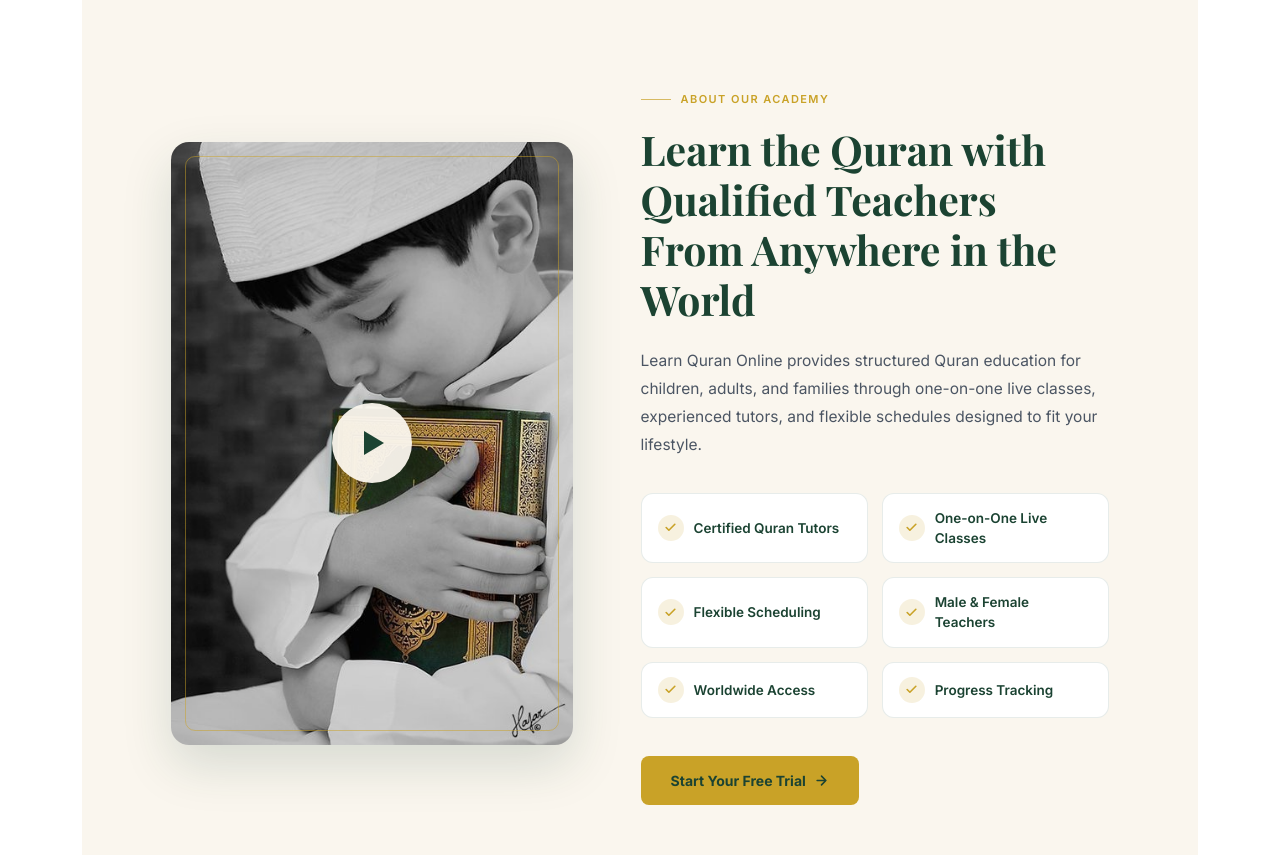
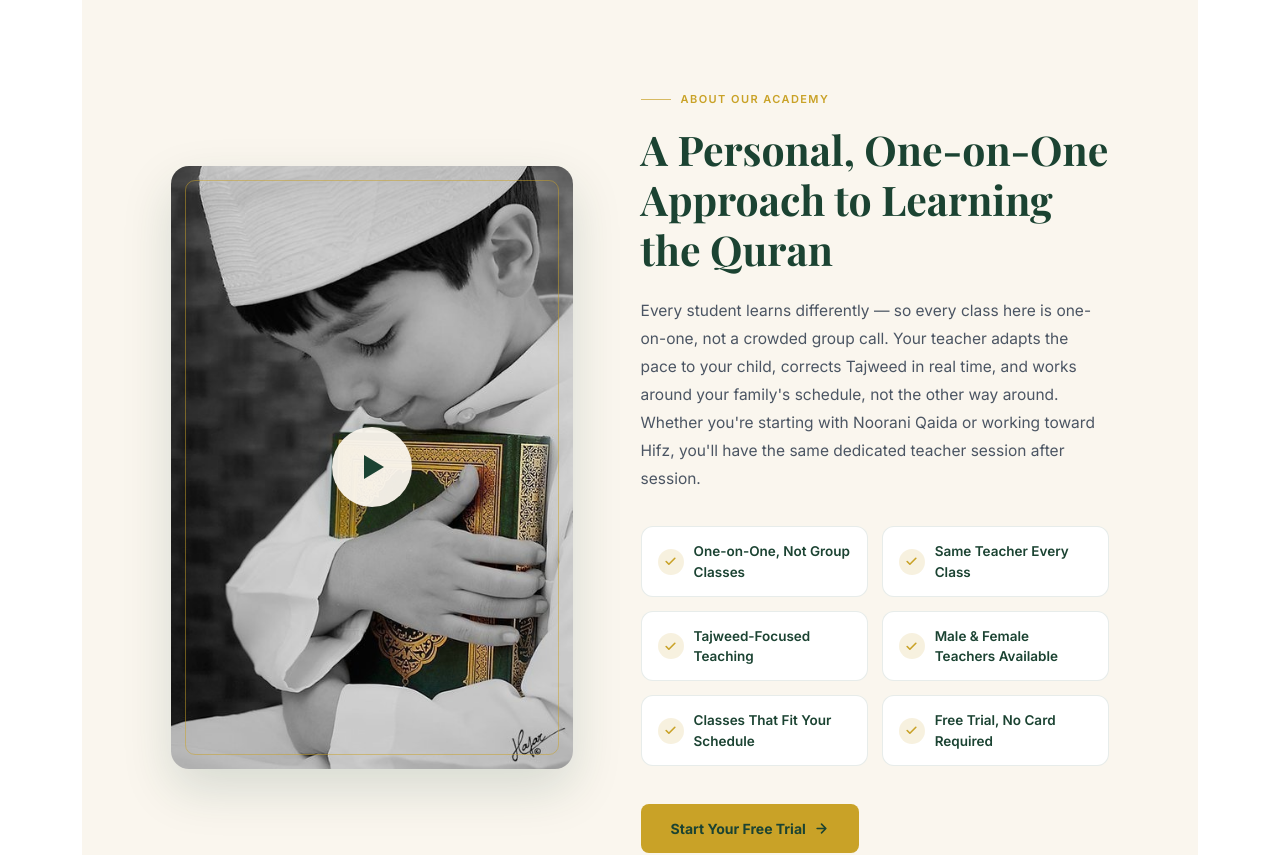
Before and after one commit to Waqashakim1122/Learn-Quran-Online, a React (Create React App) app: page / in a window 1280 px wide. Shown: the part 1720-2575 px from the top of the page. Built offline with nearby package versions, Linux system fonts and the light colour scheme; no server answers; a web font is replaced by a local one.

Commit message:
Revise About component features and descriptions

```diff
--- a/src/MyComponents/About/About.jsx
+++ b/src/MyComponents/About/About.jsx
@@ -3,12 +3,12 @@ import "./About.css";
 import Aboutimg from "../../assetes/about-img.jpg";
 
 const features = [
-  "Certified Quran Tutors",
-  "One-on-One Live Classes",
-  "Flexible Scheduling",
-  "Male & Female Teachers",
-  "Worldwide Access",
-  "Progress Tracking",
+  "One-on-One, Not Group Classes",
+  "Same Teacher Every Class",
+  "Tajweed-Focused Teaching",
+  "Male & Female Teachers Available",
+  "Classes That Fit Your Schedule",
+  "Free Trial, No Card Required",
 ];
 
 const About = ({ setPlaystate }) => {
@@ -39,14 +39,16 @@ const About = ({ setPlaystate }) => {
           <div className="about-eyebrow">About Our Academy</div>
 
           <h2 className="about-title">
-            Learn the Quran with Qualified Teachers From Anywhere in the World
+            A Personal, One-on-One Approach to Learning the Quran
           </h2>
 
           <p className="about-description">
-            Learn Quran Online provides structured Quran education for
-            children, adults, and families through one-on-one live classes,
-            experienced tutors, and flexible schedules designed to fit your
-            lifestyle.
+            Every student learns differently — so every class here is
+            one-on-one, not a crowded group call. Your teacher adapts the
+            pace to your child, corrects Tajweed in real time, and works
+            around your family's schedule, not the other way around.
+            Whether you're starting with Noorani Qaida or working toward
+            Hifz, you'll have the same dedicated teacher session after session.
           </p>
 
           <div className="about-features">
```
